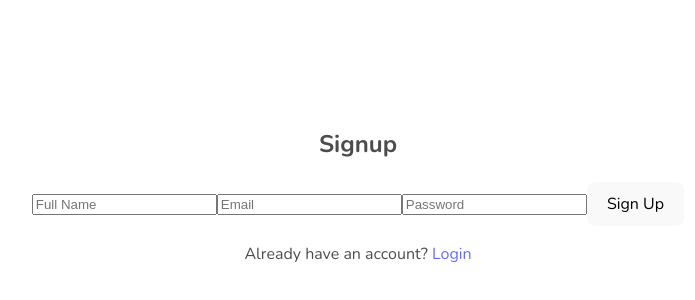
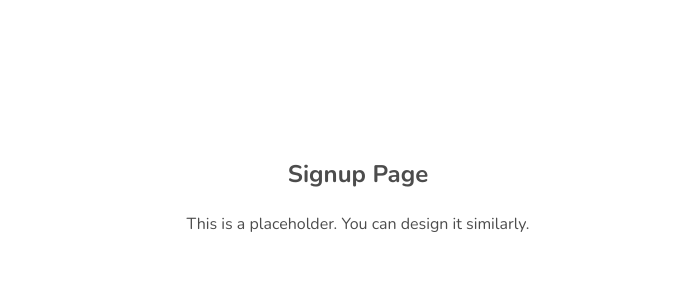
Before and after one commit to Dollsy15/AI-interview-portal, a React (Vite) app in the folder AI-interview-portal/: page /signup in a window 1280 px wide. Shown: the part 206-506 px from the top of the page, without its empty margins (282-977 px from the left). Built offline with nearby package versions, Linux system fonts and the light colour scheme.

Commit message:
signup.jsx

```diff
--- a/AI-interview-portal/src/pages/Signup.jsx
+++ b/AI-interview-portal/src/pages/Signup.jsx
@@ -1,48 +1,8 @@
-import { useState } from "react";
-import { Link } from "react-router-dom";
-import '../styling/Signup.css';
-
 function Signup() {
-  const [name, setName] = useState("");
-  const [email, setEmail] = useState("");
-  const [password, setPassword] = useState("");
-
-  const handleSignup = (e) => {
-    e.preventDefault();
-    console.log("Signing up with:", { name, email, password });
-    // Later: send to backend
-  };
-
   return (
-    <div className="signup-container">
-      <h2>Signup</h2>
-      <form className="signup-form" onSubmit={handleSignup}>
-        <input
-          type="text"
-          placeholder="Full Name"
-          value={name}
-          onChange={(e) => setName(e.target.value)}
-          required
-        />
-        <input
-          type="email"
-          placeholder="Email"
-          value={email}
-          onChange={(e) => setEmail(e.target.value)}
-          required
-        />
-        <input
-          type="password"
-          placeholder="Password"
-          value={password}
-          onChange={(e) => setPassword(e.target.value)}
-          required
-        />
-        <button type="submit">Sign Up</button>
-      </form>
-      <p>
-        Already have an account? <Link to="/login">Login</Link>
-      </p>
+    <div style={{ padding: "100px", textAlign: "center" }}>
+      <h2>Signup Page</h2>
+      <p>This is a placeholder. You can design it similarly.</p>
     </div>
   );
 }
```
